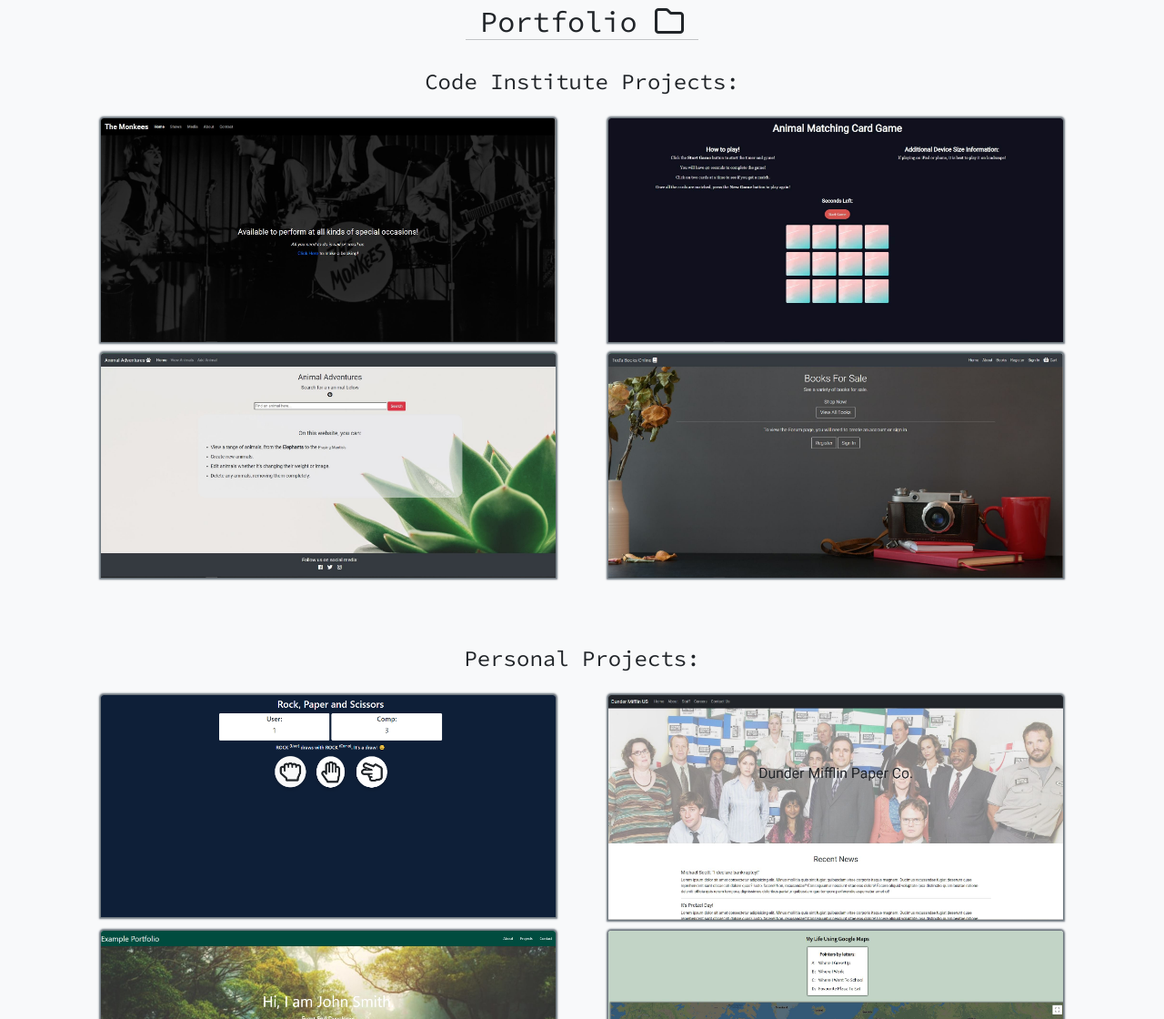
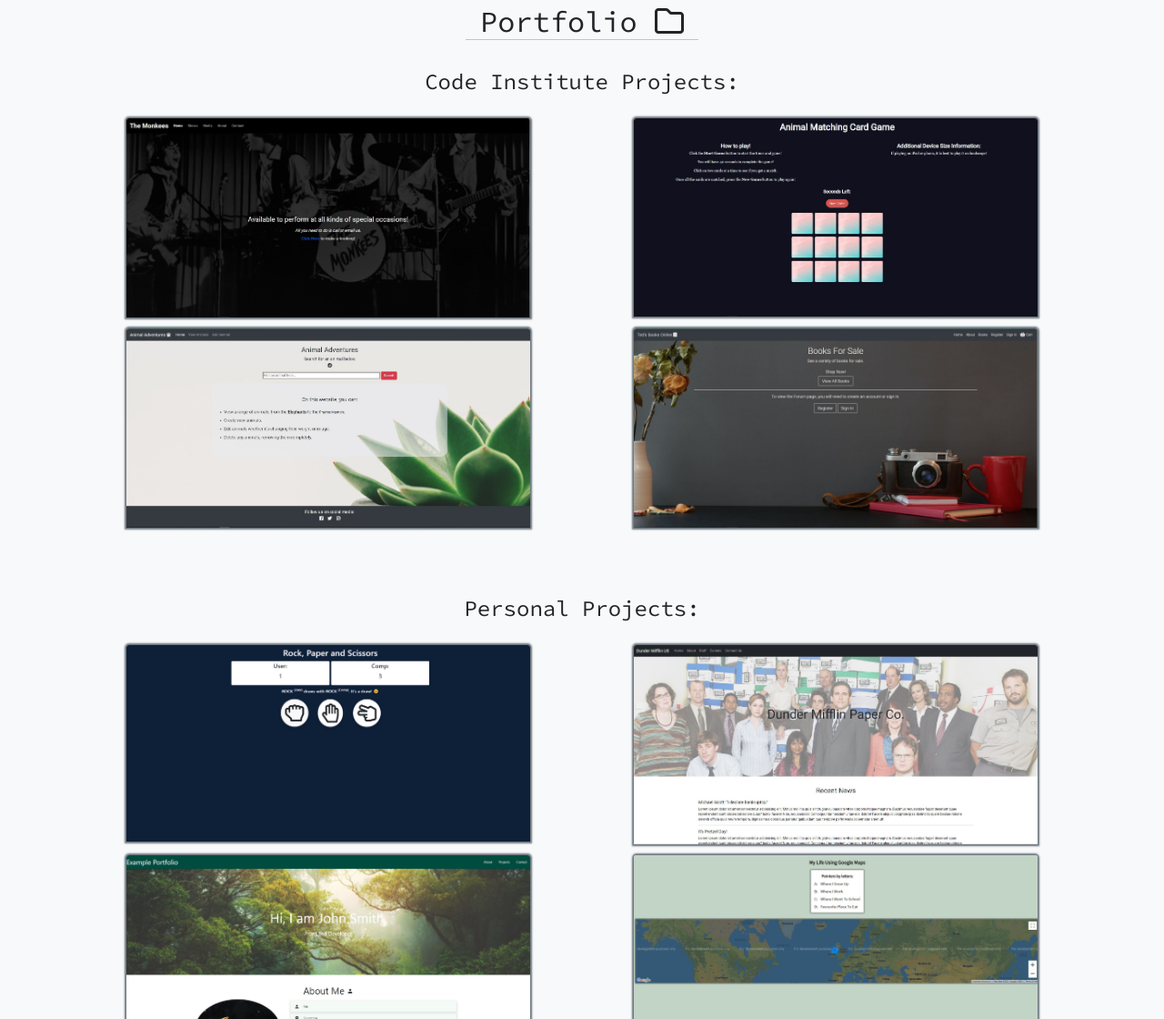
Before and after one commit to terencecistudent/tl-portfolio, a website: page index.html in a window 1280 px wide. Shown: the part 1680-2800 px from the top of the page at 91% size. Drawn offline with nearby package versions, Linux system fonts and the light colour scheme.

Commit message:
New CV PDF added and project images sizing updated

```diff
--- a/css/style.css
+++ b/css/style.css
@@ -117,10 +117,11 @@ body {
   box-shadow: 0 0 3px 2px;
   width: 300px;
   max-width: 90%;
+  transition: .5s ease;
 }
 
 .bitmoji:hover {
-  transform: translateY(-10px);
+  transform: translateY(-5px);
 }
 
 .btn-download {
@@ -161,10 +162,11 @@ body {
 .image-pic {
   cursor: pointer;
   box-shadow: 0 0 2px 2px var(--bs-gray);
+  transition: 0.2s ease;
 }
 
 .image-pic:hover {
-  opacity: 0.6;
+  opacity: 0.8;
 }
 
 .btn-proj {
--- a/index.html
+++ b/index.html
@@ -14,10 +14,7 @@
     <link rel="preconnect" href="https://fonts.gstatic.com">
     <link href="https://fonts.googleapis.com/css2?family=Source+Code+Pro&display=swap" rel="stylesheet">
 
-    <!-- Font Awesome -->
-    <!-- <link rel="stylesheet" href="https://use.fontawesome.com/releases/v5.15.3/css/all.css"
-        integrity="sha384-SZXxX4whJ79/gErwcOYf+zWLeJdY/qpuqC4cAa9rOGUstPomtqpuNWT9wdPEn2fk" crossorigin="anonymous"> -->
-
+    <!-- Fontawesome -->
     <script defer src="https://kit.fontawesome.com/39aab9b60c.js" crossorigin="anonymous"></script>
 
     <!--Normal CSS-->
@@ -70,7 +67,7 @@
             <h6>
                 Aspiring Full Stack Developer (Javascript, Python)
             </h6>
-            <a href="docs/TerenceLogueCV.pdf" type="button" class="py-3" download="">
+            <a href="docs/Terence_Logue_CV.pdf" type="button" class="py-3" download="">
                 <button class="btn btn-download">Download CV</button>
             </a>
             <div>
@@ -187,7 +184,7 @@
                 <div class="row text-center g-0">
                     <!-- Rockband -->
                     <div class="col-xs-12 col-sm-12 col-md-12 col-lg-6 col-xl-6 proj-images">
-                        <div class="card style-card" style="width: 90%;" style data-bs-toggle="modal"
+                        <div class="card style-card" style="width: 80%;" style data-bs-toggle="modal"
                             data-bs-target="#staticBackdrop">
                             <img src="images/Monkees-min.JPG" class="card-img-top img-fluid image-pic"
                                 alt="The Monkees">
@@ -226,7 +223,7 @@
 
                     <!-- Matching Cards Game -->
                     <div class="col-xs-12 col-sm-12 col-md-12 col-lg-6 col-xl-6 proj-images">
-                        <div class="card style-card" style="width: 90%;" style data-bs-toggle="modal"
+                        <div class="card style-card" style="width: 80%;" style data-bs-toggle="modal"
                             data-bs-target="#matchingGameModal">
                             <img src="images/matching-cards-min.JPG" class="card-img-top img-fluid image-pic"
                                 alt="Matching Card Game">
@@ -269,7 +266,7 @@
 
                     <!-- Animal Adventures -->
                     <div class="col-xs-12 col-sm-12 col-md-12 col-lg-6 col-xl-6 proj-images">
-                        <div class="card style-card" style="width: 90%;" style data-bs-toggle="modal"
+                        <div class="card style-card" style="width: 80%;" style data-bs-toggle="modal"
                             data-bs-target="#animalAdventuresModal">
                             <img src="images/animal-adventures-min.JPG" class="card-img-top img-fluid image-pic"
                                 alt="Animal Adventures">
@@ -309,7 +306,7 @@
 
                     <!-- Teds Books Online -->
                     <div class="col-xs-12 col-sm-12 col-md-12 col-lg-6 col-xl-6 proj-images">
-                        <div class="card style-card" style="width: 90%;" style data-bs-toggle="modal"
+                        <div class="card style-card" style="width: 80%;" style data-bs-toggle="modal"
                             data-bs-target="#tedBooksModal">
                             <img src="images/ted-books-online-min.JPG" class="card-img-top img-fluid image-pic"
                                 alt="Teds Books Online">
@@ -356,7 +353,7 @@
                 <div class="row text-center g-0">
                     <!-- Rock Paper Scissors -->
                     <div class="col-xs-12 col-sm-12 col-md-12 col-lg-6 col-xl-6 proj-images">
-                        <div class="card style-card" style="width: 90%;" style data-bs-toggle="modal"
+                        <div class="card style-card" style="width: 80%;" style data-bs-toggle="modal"
                             data-bs-target="#rockPaperScissorsModal" id="monkees-card">
                             <img src="images/rockpaperscissors-min.png" class="card-img-top img-fluid image-pic"
                                 alt="Rock, Paper, Scissors">
@@ -380,8 +377,8 @@
                                         <p><small class="text-muted">November 2021</small></p>
                                     </div>
                                     <div class="modal-footer justify-content-center">
-                                        <a href="https://terencecistudent.github.io/rockpaperscissors/" class="btn btn-proj"
-                                            target="_blank">
+                                        <a href="https://terencecistudent.github.io/rockpaperscissors/"
+                                            class="btn btn-proj" target="_blank">
                                             Live Demo
                                         </a>
                                         <a href="https://github.com/terencecistudent/rockpaperscissors"
@@ -396,7 +393,7 @@
 
                     <!-- Dunder Mifflin Paper Co. -->
                     <div class="col-xs-12 col-sm-12 col-md-12 col-lg-6 col-xl-6 proj-images">
-                        <div class="card style-card" style="width: 90%;" style data-bs-toggle="modal"
+                        <div class="card style-card" style="width: 80%;" style data-bs-toggle="modal"
                             data-bs-target="#dunderMifflinModal" id="monkees-card">
                             <img src="images/dundermifflin-min.JPG" class="card-img-top img-fluid image-pic"
                                 alt="Dunder Mifflin Paper Co.">
@@ -436,7 +433,7 @@
 
                     <!-- John Smith Example Portfolio -->
                     <div class="col-xs-12 col-sm-12 col-md-12 col-lg-6 col-xl-6 proj-images">
-                        <div class="card style-card" style="width: 90%;" style data-bs-toggle="modal"
+                        <div class="card style-card" style="width: 80%;" style data-bs-toggle="modal"
                             data-bs-target="#johnSmithModal" id="monkees-card">
                             <img src="images/materialize-css-port-min.JPG" class="card-img-top img-fluid image-pic"
                                 alt="John Smith Example Portfolio">
@@ -478,7 +475,7 @@
 
                     <!-- Google Maps - My Life Locations -->
                     <div class="col-xs-12 col-sm-12 col-md-12 col-lg-6 col-xl-6 proj-images">
-                        <div class="card style-card" style="width: 90%;" style data-bs-toggle="modal"
+                        <div class="card style-card" style="width: 80%;" style data-bs-toggle="modal"
                             data-bs-target="#googleMapsModal">
                             <img src="images/google-maps-api-min.JPG" class="card-img-top img-fluid image-pic"
                                 alt="Google Maps - My Locations">
@@ -517,7 +514,7 @@
 
                     <!-- Peter Lynch Photography -->
                     <div class="col-xs-12 col-sm-12 col-md-12 col-lg-6 col-xl-6 proj-images">
-                        <div class="card style-card" style="width: 90%;" style data-bs-toggle="modal"
+                        <div class="card style-card" style="width: 80%;" style data-bs-toggle="modal"
                             data-bs-target="#peterPhotosModal">
                             <img src="images/peter-photos-min.JPG" class="card-img-top img-fluid image-pic"
                                 alt="Peter Lynch Photograpy">
@@ -557,7 +554,7 @@
 
                     <!-- Weight Converter -->
                     <div class="col-xs-12 col-sm-12 col-md-12 col-lg-6 col-xl-6 proj-images">
-                        <div class="card style-card" style="width: 90%;" style data-bs-toggle="modal"
+                        <div class="card style-card" style="width: 80%;" style data-bs-toggle="modal"
                             data-bs-target="#weightConverterModal">
                             <img src="images/weight-converter-min (1).JPG" class="card-img-top img-fluid image-pic"
                                 alt="Weight Converter">
```
Also changed, not shown: 2 other files.
